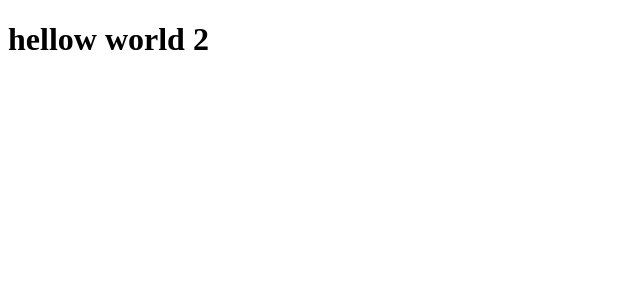
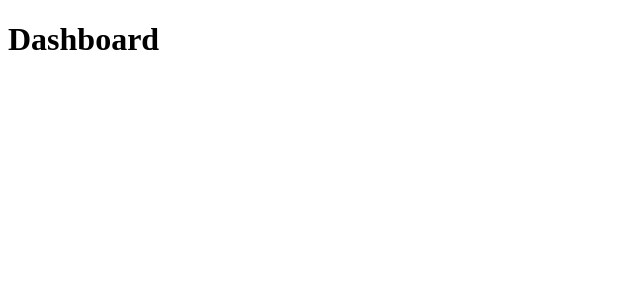
Before and after one commit to 2dreet/github-explorer, a React (Create React App) app: page / in a window 1280 px wide. Shown: the top 300 px of the page, without its empty margins (0-640 px from the left). Built offline with nearby package versions, Linux system fonts and the light colour scheme.

Commit message:
Routes in app

```diff
--- a/package.json
+++ b/package.json
@@ -12,6 +12,7 @@
     "@types/react-dom": "^17.0.0",
     "react": "^17.0.2",
     "react-dom": "^17.0.2",
+    "react-router-dom": "^5.2.0",
     "react-scripts": "4.0.3",
     "typescript": "^4.1.2",
     "web-vitals": "^1.0.1"
@@ -35,6 +36,7 @@
     ]
   },
   "devDependencies": {
+    "@types/react-router-dom": "^5.1.8",
     "@typescript-eslint/eslint-plugin": "^4.29.1",
     "@typescript-eslint/parser": "^4.29.1",
     "eslint": "^7.32.0",
--- a/src/App.tsx
+++ b/src/App.tsx
@@ -1,9 +1,12 @@
 import React from 'react';
+import { BrowserRouter } from 'react-router-dom';
+import Routes from './routes';
 
-function App() {
-  return (
-    <h1> hellow world 2 </h1>
-  );
-}
+//  BrowserRouter: utilizado para navegar pela url
+const App: React.FC = () => (
+  <BrowserRouter>
+    <Routes />
+  </BrowserRouter>
+);
 
 export default App;
--- /dev/null
+++ b/src/pages/Dashboard/index.tsx
@@ -0,0 +1,8 @@
+import React from 'react';
+
+// React.FC funcion component
+const Dashboard: React.FC = () => {
+  return <h1> Dashboard </h1>;
+};
+
+export default Dashboard;
--- /dev/null
+++ b/src/pages/Repository/index.tsx
@@ -0,0 +1,8 @@
+import React from 'react';
+
+// React.FC funcion component
+const Repository: React.FC = () => {
+  return <h1> Repository </h1>;
+};
+
+export default Repository;
--- /dev/null
+++ b/src/routes/index.tsx
@@ -0,0 +1,16 @@
+import React from 'react';
+
+import { Switch, Route } from 'react-router-dom';
+
+import Dashboard from '../pages/Dashboard';
+import Repository from '../pages/Repository';
+
+// exact diz para o Route que é exatamente a / se não sempre ira cair na rota do dashboard
+const Routes: React.FC = () => (
+  <Switch>
+    <Route path="/" exact component={Dashboard} />
+    <Route path="/repository" component={Repository} />
+  </Switch>
+);
+
+export default Routes;
```
Also changed, not shown: 1 other file (tests, documents, lock files or other folders).
